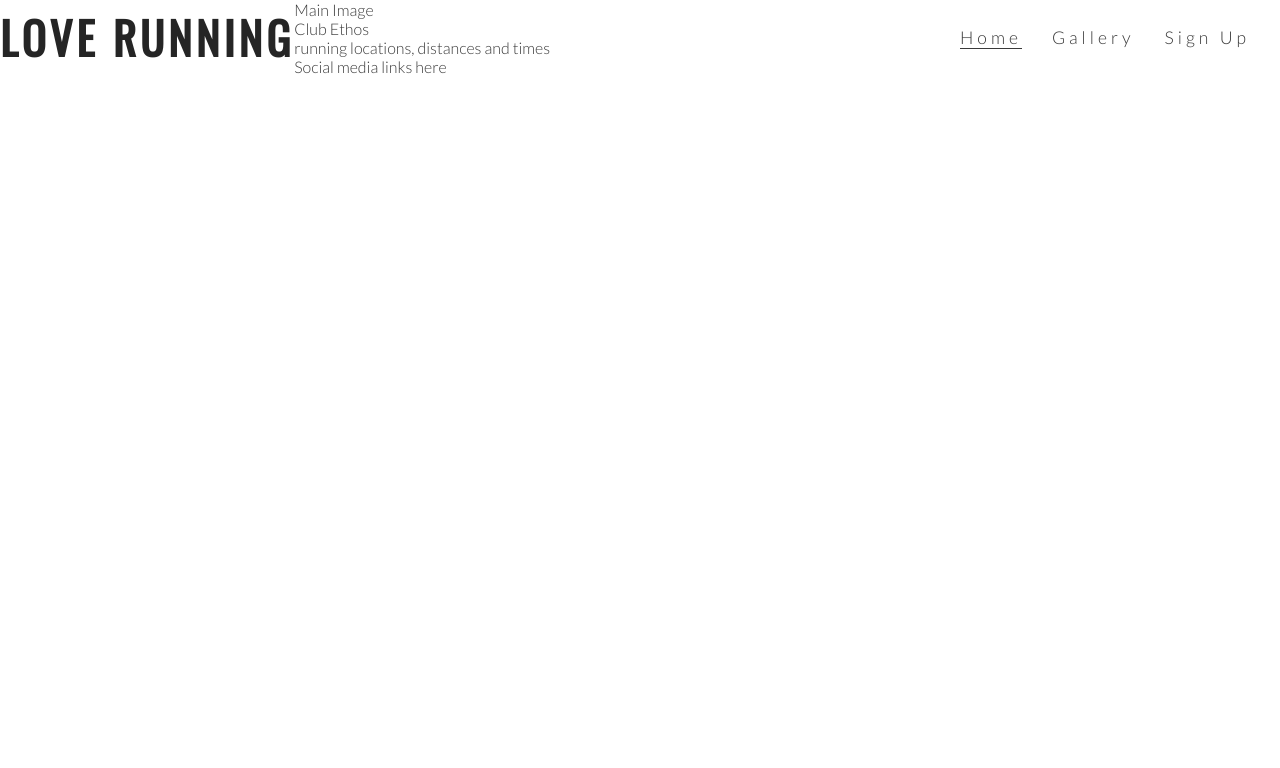
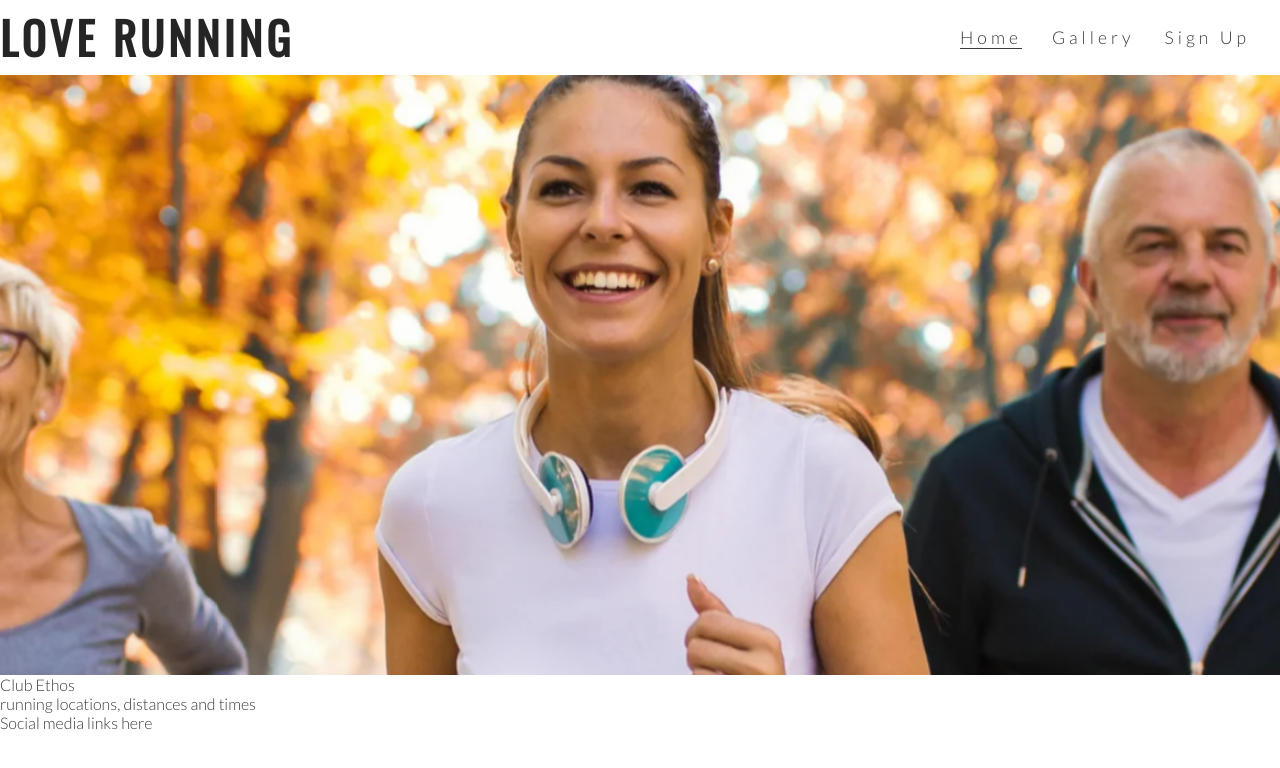
Before and after one commit to wojtekk304/love-running, a plain HTML site: page index.html in a window 1280 px wide. Drawn offline with nearby package versions, Linux system fonts and the light colour scheme.

Commit message:
Add hero image and animations for zoom

```diff
--- a/assets/css/style.css
+++ b/assets/css/style.css
@@ -54,3 +54,37 @@ h1, h2 {
 .active {
     border-bottom: 1px solid #3a3a3a;
 }
+
+/* Hero image */
+
+#hero-outer {
+    height: 600px;
+    width: 100%;
+    overflow: hidden;
+
+}
+
+#hero-image {
+    height: 600px;
+    width: 100%;
+    background: url('../images/hero-image.webp') no-repeat center center;
+
+
+/*animates zoom effect on loading page*/
+
+animation-name: hero-zoom;
+animation-duration: 5s;
+animation-fill-mode: forwards;
+}
+/*creates the level of zoom for hero image*/
+
+@keyframes hero-zoom {
+    from{
+        transform: scale(1);
+
+    }
+
+    to{
+        transform: scale(1.1);
+    }
+}
--- a/index.html
+++ b/index.html
@@ -31,8 +31,8 @@
             </ul>
         </nav>
     </header>
-    <section>
-        Main Image
+    <section id="hero-outer">
+        <div id="hero-image"></div>
     </section>
     <section>
         Club Ethos
```
Also changed, not shown: assets/images/hero-image.webp (added).
